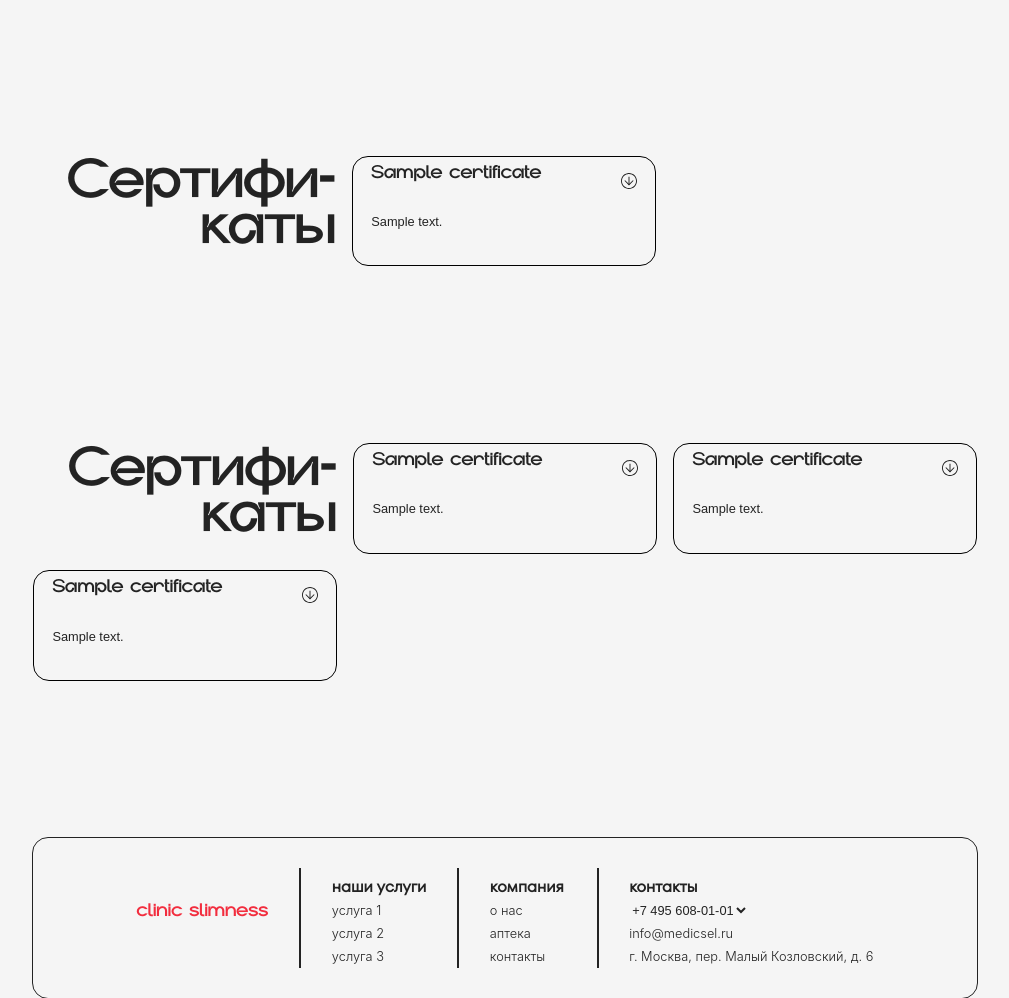
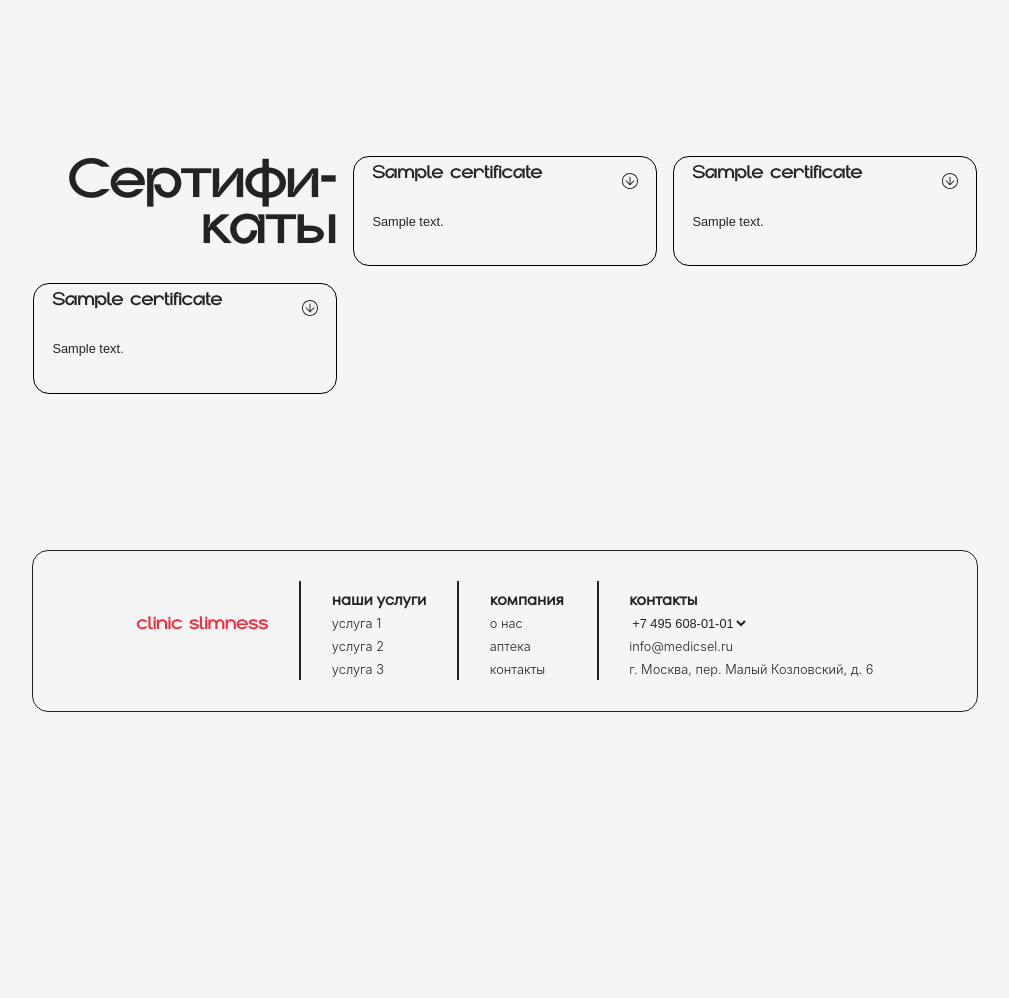
Before and after one commit to LxrdTendx/ClinicSite, a Django app: template ClinicSiteBack/clinicsite/templates/about.html in a window 1280 px wide. Shown: the part 2349-3347 px from the top of the page, without its empty margins (135-1144 px from the left). After the commit the page ends 3061 px from the top, so only its background shows below. Run offline with Django 4.2, Linux system fonts and the light colour scheme; data comes from the database, SQL or seed files in the repository; tables that the repository leaves empty hold one stand-in row (values such as "Sample post"); the template is opened without the code that fills it: values that come from a table or form of the project are taken from there, most other values are stand-ins (such as "Sample title", 1, 10 or a date in 2020); grey boxes marked "Sample" are stand-in pictures.

Commit message:
~about certificate fixed

```diff
--- a/ClinicSiteBack/clinicsite/templates/about.html
+++ b/ClinicSiteBack/clinicsite/templates/about.html
@@ -1035,30 +1035,6 @@
     </div>
 </div>
 
-<div class="certificates">
-    <div class="certificates-title">
-        Сертифи-<br>каты
-    </div>
-    {% for certificate in certificates %}
-    <div class="certificate">
-        <div style="display: flex; justify-content: space-between">
-            <div class="certificate-title">{{ certificate.title }}</div>
-            <svg width="20" height="20" viewBox="0 0 20 20" fill="none" xmlns="http://www.w3.org/2000/svg">
-              <path d="M10 0C15.5294 0 20 4.47059 20 10C20 15.5294 15.5294 20 10 20C4.47059 20 0 15.5294 0 10C0 4.47059 4.47059 0 10 0ZM10 18.8235C14.8824 18.8235 18.8235 14.8824 18.8235 10C18.8235 5.11765 14.8824 1.17647 10 1.17647C5.11765 1.17647 1.17647 5.11765 1.17647 10C1.17647 14.8824 5.11765 18.8235 10 18.8235Z" />
-              <path d="M5.11733 9.00013L9.99969 13.8825L14.882 9.00013L15.7056 9.82366L9.99969 15.5295L4.2938 9.82366L5.11733 9.00013Z" />
-              <path d="M10.5884 14.7061H9.41191L9.41191 4.70605H10.5884L10.5884 14.7061Z" />
-            </svg>
-        </div>
-        <div class="certificate-text">
-            {{ certificate.short_text }}
-        </div>
-        <div class="certificate-image">
-            <img src="{{ certificate.certificate_photo.url }}" alt="{{ certificate.title }}">
-        </div>
-    </div>
-    {% endfor %}
-
-</div>
 
 
 
```
